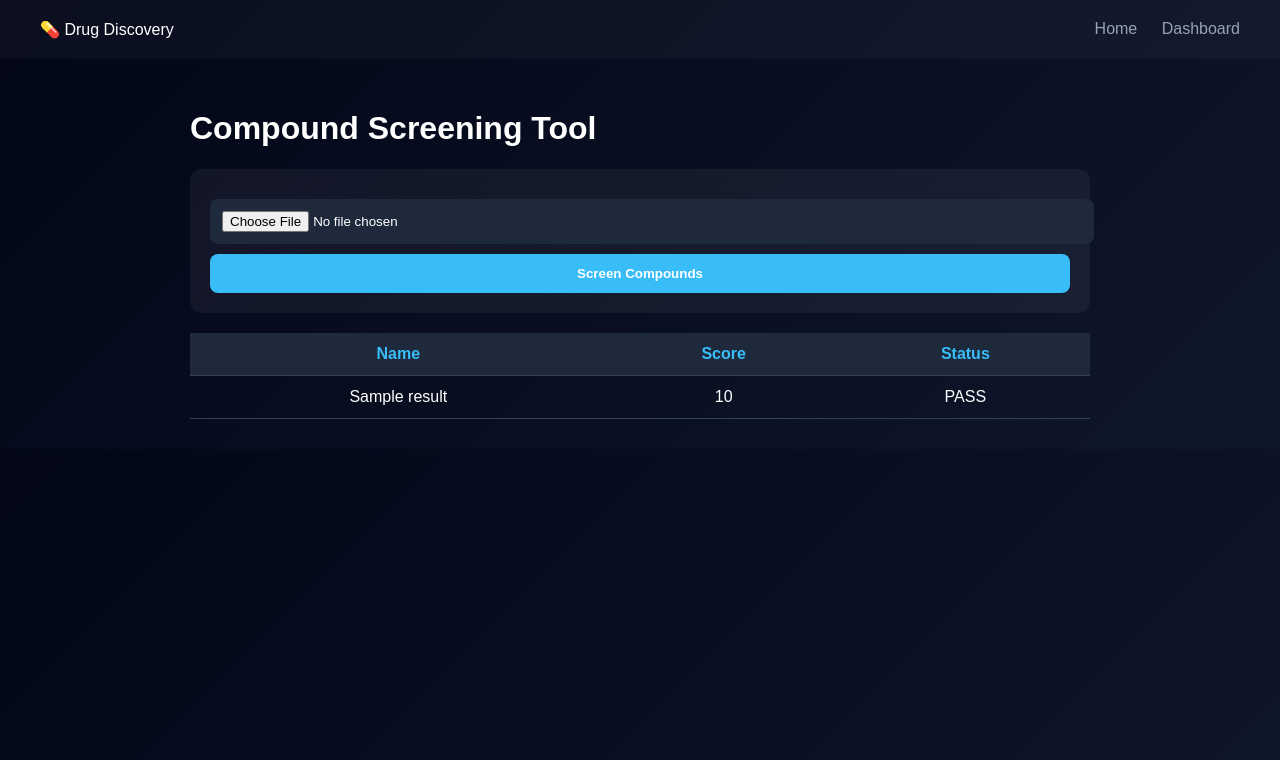
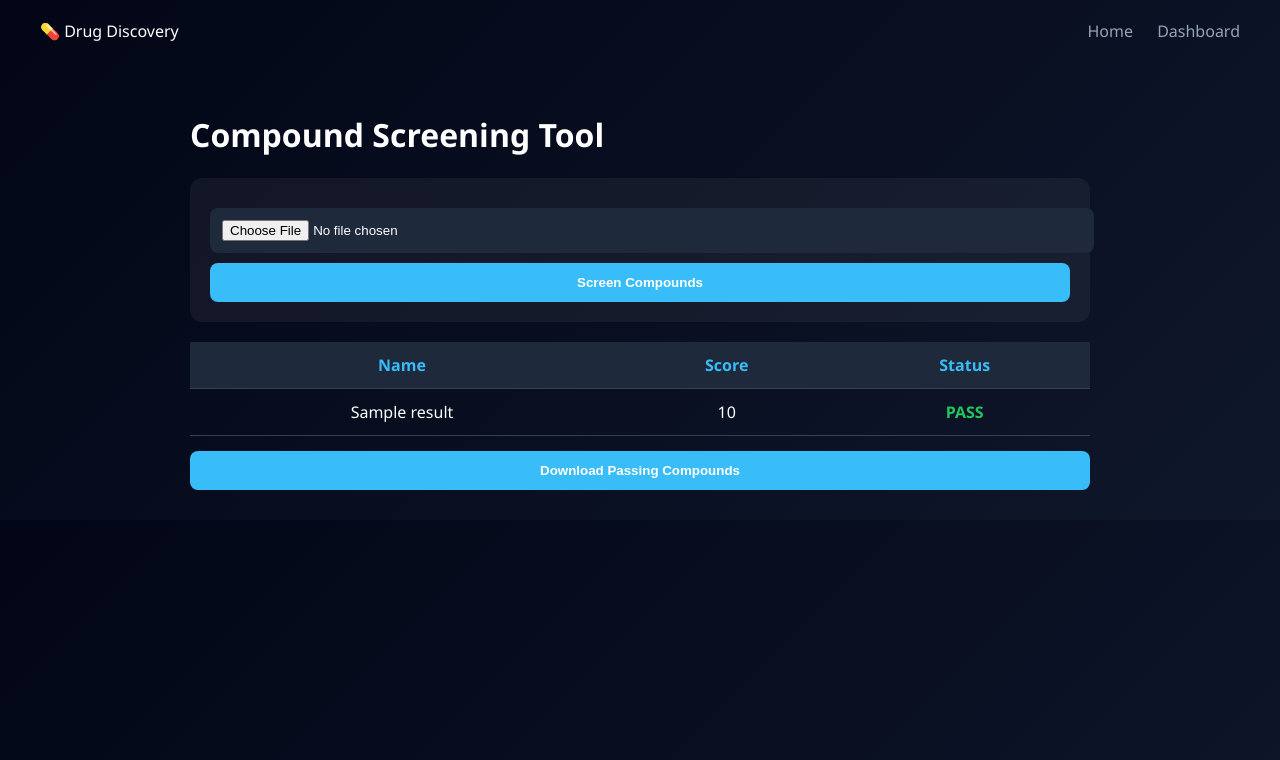
Before and after one commit to Raheemzee/Mini_Biotech_Platform, a Flask app: template templates/screen.html in a window 1280 px wide. Shown: the top 760 px of the page. Run offline with Flask 3, Linux system fonts and the light colour scheme; the template is opened without the code that fills it: most values are stand-ins (such as "Sample title", 1, 10 or a date in 2020).

Commit message:
Change font to 'Segoe UI' and style status cells
Updated font family and added conditional styling for status.

```diff
--- a/templates/screen.html
+++ b/templates/screen.html
@@ -6,7 +6,7 @@
 <style>
 body {
     margin:0;
-    font-family:Arial;
+    font-family:'Segoe UI',sans-serif;
     background:linear-gradient(135deg,#020617,#0f172a);
     color:white;
 }
@@ -15,7 +15,6 @@ body {
     display:flex;
     justify-content:space-between;
     padding:20px 40px;
-    background:rgba(255,255,255,0.03);
 }
 
 .nav a {
@@ -68,6 +67,9 @@ th {
     background:#1e293b;
     color:#38bdf8;
 }
+
+.pass { color:#22c55e; font-weight:bold; }
+.fail { color:#ef4444; font-weight:bold; }
 </style>
 </head>
 
@@ -104,10 +106,17 @@ th {
 <tr>
 <td>{{ r.name }}</td>
 <td>{{ r.score }}</td>
-<td>{{ r.status }}</td>
+<td class="{{ 'pass' if r.status == 'PASS' else 'fail' }}">
+    {{ r.status }}
+</td>
 </tr>
 {% endfor %}
 </table>
+
+<a href="/download_passed">
+<button style="margin-top:15px;">Download Passing Compounds</button>
+</a>
+
 {% endif %}
 
 </div>
```
